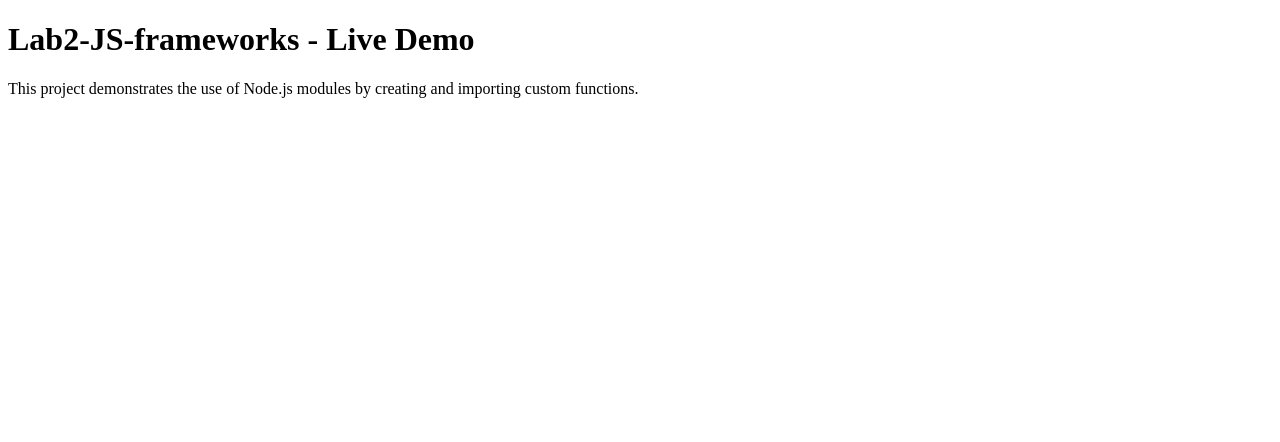
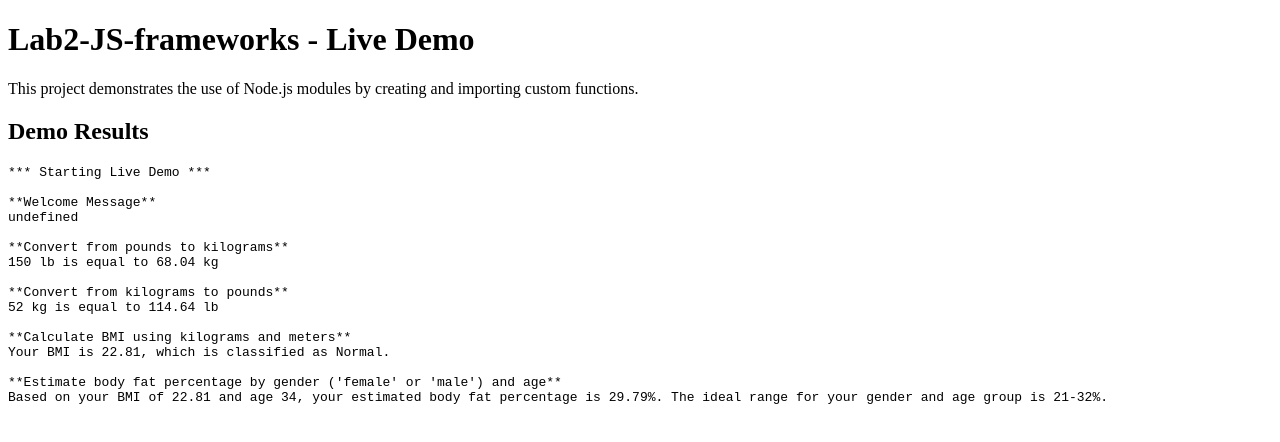
Before and after one commit to Danes0/Lab2-JS-frameworks, a website: page index.html in a window 1280 px wide. Drawn offline with Linux system fonts and the light colour scheme.

Commit message:
Update index.html

```diff
--- a/index.html
+++ b/index.html
@@ -9,27 +9,41 @@
     <h1>Lab2-JS-frameworks - Live Demo</h1>
     <p>This project demonstrates the use of Node.js modules by creating and importing custom functions.</p>
 
+    <h2>Demo Results</h2>
+    <!-- This element will display the output of the functions -->
+    <pre id="output"></pre>
+
     <script type="module">
+        // Import functions from SecondFile.js
         import { welcomeMessage, convertWeight, calculateBMI, bodyFatCal } from "./SecondFile.js";
 
-        console.log("Starting Live Demo...");
+        // Get the output element
+        const output = document.getElementById("output");
 
-        welcomeMessage("User", "Demo");
+        function printResult(text) {
+            output.innerText += text + "\n";
+        }
 
-        console.log("\n**Convert from pounds to kilograms**");
-        console.log(convertWeight(150, "lb"));
+        // Call functions and display the results on the webpage
+        printResult("*** Starting Live Demo ***");
 
-        console.log("\n**Convert from kilograms to pounds**");
-        console.log(convertWeight(52, "kg"));
+        printResult("\n**Welcome Message**");
+        printResult(welcomeMessage("User", "Demo"));
 
-        console.log("\n**Calculate BMI using kilograms and meters**");
+        printResult("\n**Convert from pounds to kilograms**");
+        printResult(convertWeight(150, "lb"));
+
+        printResult("\n**Convert from kilograms to pounds**");
+        printResult(convertWeight(52, "kg"));
+
+        printResult("\n**Calculate BMI using kilograms and meters**");
         let bmiString = calculateBMI(52, 1.51);
-        console.log(bmiString);
+        printResult(bmiString);
 
         let bmiValue = parseFloat(bmiString.match(/[\d.]+/)[0]);
 
-        console.log("\n**Estimate body fat percentage by gender ('female' or 'male') and age**");
-        console.log(bodyFatCal(parseFloat(bmiValue), 34, "female"));
+        printResult("\n**Estimate body fat percentage by gender ('female' or 'male') and age**");
+        printResult(bodyFatCal(parseFloat(bmiValue), 34, "female"));
     </script>
 </body>
 </html>
```
